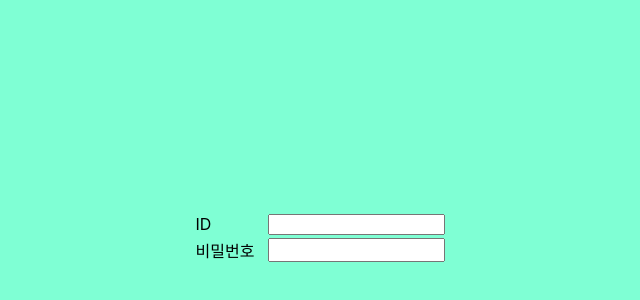
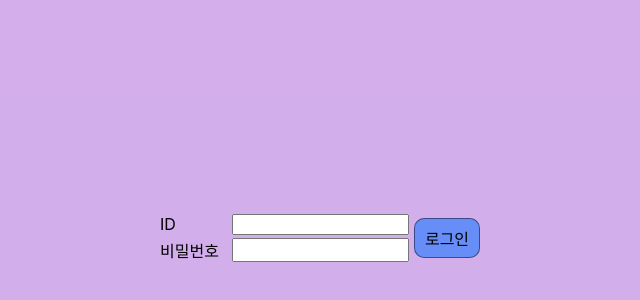
Before and after one commit to kidw0124/scheduler-example, a React (Create React App) app in the folder front/: page / in a window 1280 px wide. Shown: the part 162-462 px from the top of the page, without its empty margins (320-960 px from the left). Built offline with nearby package versions, Linux system fonts and the light colour scheme.

Commit message:
로그인 버튼 1

```diff
--- a/front/src/Login.css
+++ b/front/src/Login.css
@@ -1,7 +1,7 @@
 .login {
 	display: flex;
 	height: 100%;
-	background-color: aquamarine;
+	background-color: #a55bd67e;
 	justify-content: center;
 	justify-items: center;
 	align-items: center;
@@ -9,7 +9,7 @@
 
 .input-user-data {
 	width: max-content;
-	height: 3rem;
+	height: 100%;
 	display: flex;
 	justify-content: space-between;
 	flex-direction: column;
@@ -31,3 +31,33 @@
 .user-data-row-input {
 	width: 70%;
 }
+
+#login-button {
+	width: 4rem;
+	height: 80%;
+	background-color: #2077ff99;
+	cursor: pointer;
+	display: flex;
+	text-align: center;
+	align-items: center;
+	justify-content: center;
+	user-select: none;
+	border: 1.5px solid #00000077;
+	border-radius: 10px;
+}
+
+#login-button:hover {
+	border-width: 2px;
+	border-color: #000000;
+	font-weight: bold;
+	box-shadow: 1px 1px 3px 1px gray;
+}
+#login-info {
+	display: flex;
+	flex-direction: row;
+	justify-content: space-between;
+	width: 50%;
+	max-width: 20rem;
+	align-items: center;
+	height: 3rem;
+}
--- a/front/src/Login.js
+++ b/front/src/Login.js
@@ -3,12 +3,31 @@ import "./Login.css";
 function UserDataRow({ title, shown, maxLength }) {
 	return (
 		<div className="user-data-row">
-			<text className="user-data-row-title">{title}</text>
+			<div className="user-data-row-title">{title}</div>
 			<input
 				className="user-data-row-input"
+				id={"user-data-row-input-" + title}
 				maxLength={maxLength}
 				type={shown ? "input" : "password"}
 			/>
+		</div>
+	);
+}
+function Button() {
+	return (
+		<div
+			id="login-button"
+			onClick={() => {
+				const id = document.getElementById(
+					"user-data-row-input-ID"
+				).value;
+				const pw = document.getElementById(
+					"user-data-row-input-비밀번호"
+				).value;
+				alert("ID: " + id + "\nPW: " + pw);
+			}}
+		>
+			로그인
 		</div>
 	);
 }
@@ -23,7 +42,10 @@ function InputUserData() {
 function Login() {
 	return (
 		<div className="login">
-			<InputUserData />
+			<div id="login-info">
+				<InputUserData />
+				<Button />
+			</div>
 		</div>
 	);
 }
```
